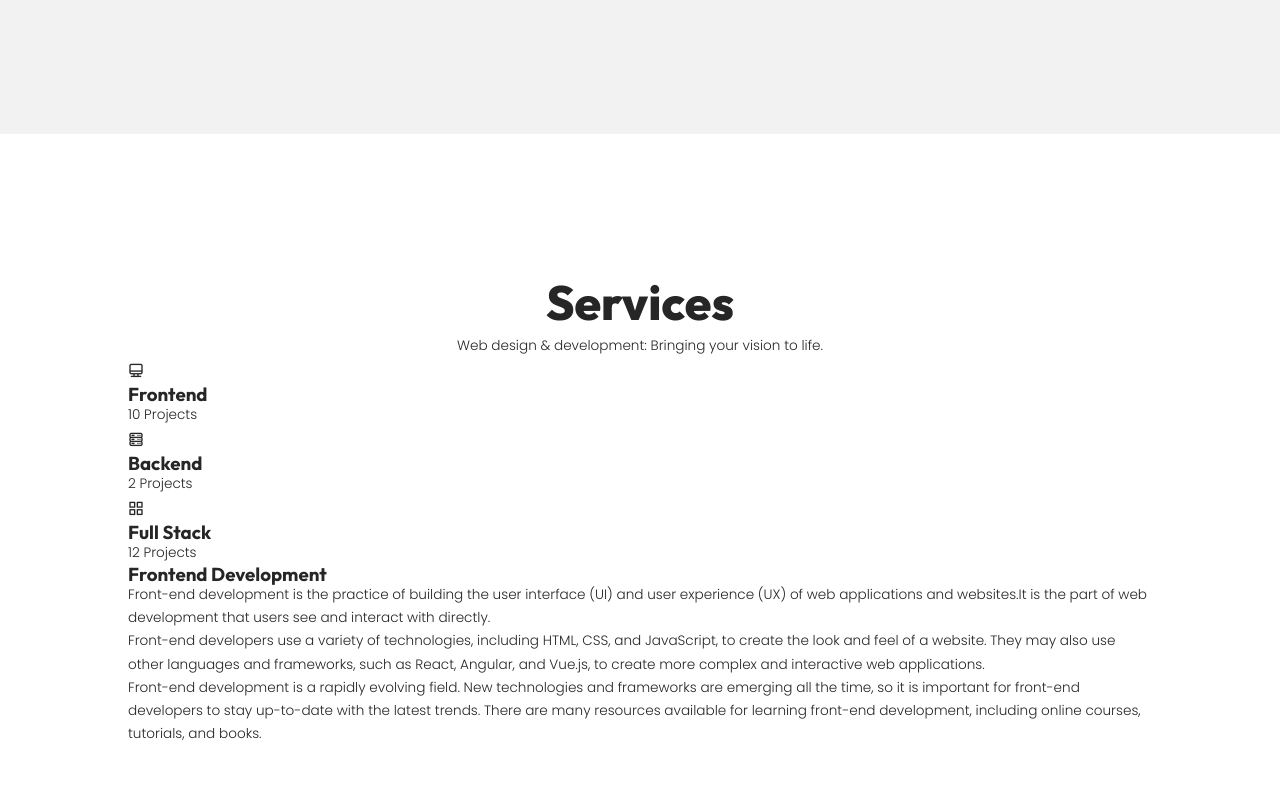
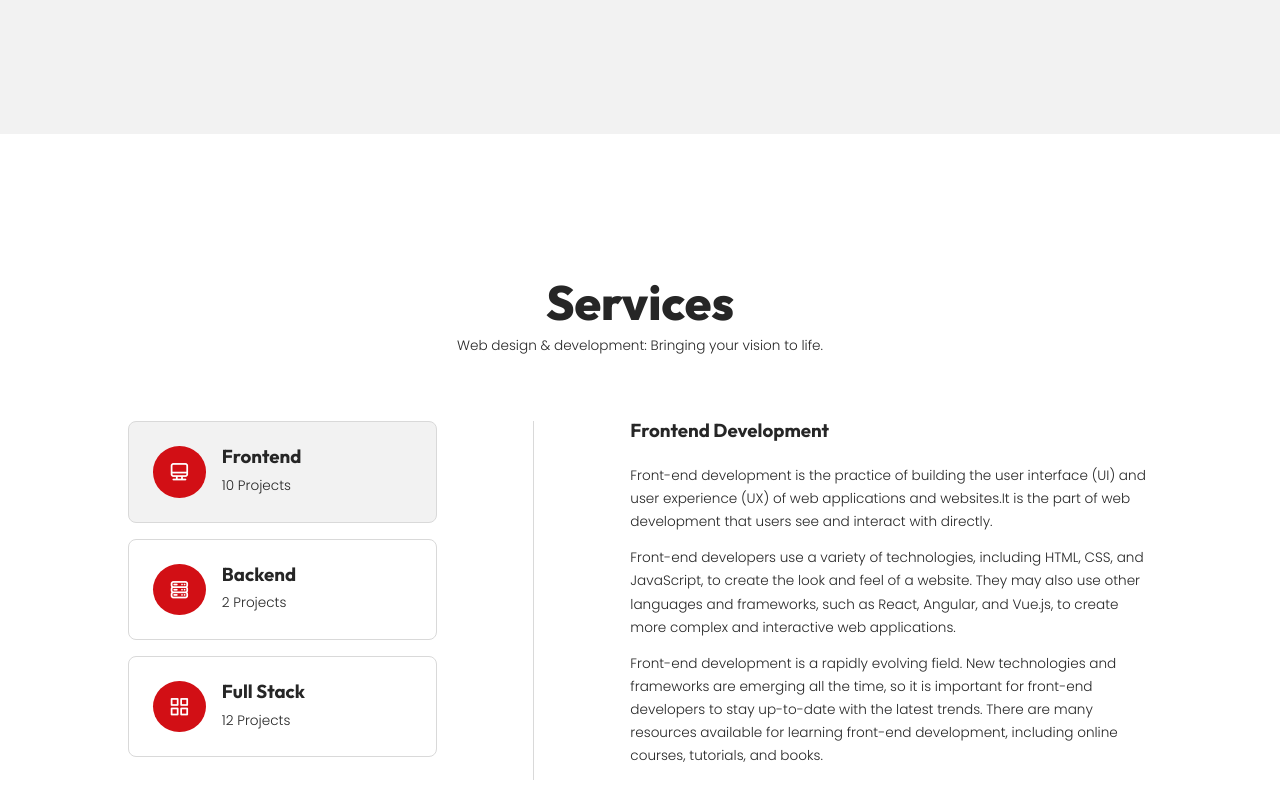
Before and after one commit to Arthur071/My-Portfolio, a plain HTML site: page index.html in a window 1280 px wide. Shown: the part 1510-2310 px from the top of the page. Drawn offline with nearby package versions, Linux system fonts and the light colour scheme; a script that the page names is missing.

Commit message:
services section css

```diff
--- a/assets/css/style.css
+++ b/assets/css/style.css
@@ -356,3 +356,70 @@ header {
 .about--details .btn i {
     font-size: 1.2rem;
 }
+
+
+
+
+
+
+
+
+
+
+
+/* =====================Services======================== */
+
+
+
+.services--container{
+    display: grid;
+    grid-template-columns: 1fr 2fr;
+    gap: 6rem;
+    margin-top: 4rem;
+}
+
+.services--left{
+    display: flex;
+    flex-direction: column;
+    gap: 1rem;
+
+}
+
+.services--left li{
+    display: flex;
+    gap: 1rem;
+    align-items: center;
+    border: 1px solid var(--color-gray-300);
+    border-radius: var(--radius-4);
+    padding: 1.5rem;
+    cursor: pointer;
+}
+
+.services--left li:hover, .services--left li.active{
+    background: var(--color-gray-200);
+}
+
+.services--left li span{
+    background: var(--color-primary);
+    color: var(--color-gray-100);
+    padding: 0.5rem 1rem;
+    font-size: 1.3rem;
+    border-radius: 50%;
+}
+
+.services--left li h3{
+    margin-bottom: 0.5rem;
+}
+
+.services--right{
+    border-left: 1px solid var(--color-gray-300);
+    padding-left: 6rem;
+}
+
+.services--right h3{
+    margin-bottom: 1.5rem;
+}
+
+.services--right p{
+    margin-bottom: 0.8rem;
+}
```
